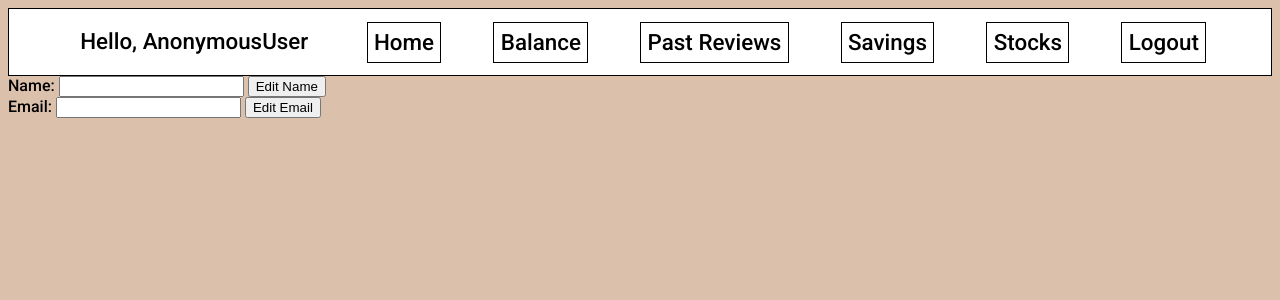
After one commit to NuzziVF/Django_Web_Finance, a Django app: page /edit/ in a window 1280 px wide. The commit adds this page. Shown: the top 300 px of the page. Run offline with Django 4.2, Linux system fonts and the light colour scheme.

Commit message:
added a way to edit the username and email
All that is left is to make a admin page and I should be done with the original goal.

```diff
--- a/config/urls.py
+++ b/config/urls.py
@@ -32,4 +32,5 @@ urlpatterns = [
     # Careful with these two, they will delete or logout if even typed in the url
     path("logout/", logoutUser, name="logout"),
     path("delete/", deleteUser, name="delete"),
+    path("edit/", editPage, name="edit"),
 ]
--- /dev/null
+++ b/login/templates/edit.html
@@ -0,0 +1,15 @@
+{% extends 'homebase.html' %} {% block home_content %}
+<form action="" method="post">
+  {% csrf_token %}
+  <label for="edit-name"> Name: </label>
+  <input type="text" name="edit-name" />
+  <input type="submit" name="edit-name-btn" value="Edit Name" />
+</form>
+
+<form action="" method="post">
+  {% csrf_token %}
+  <label for="edit-email"> Email: </label>
+  <input type="email" name="edit-email" />
+  <input type="submit" name="edit-email-btn" value="Edit Email" />
+</form>
+{% endblock home_content%}
--- a/login/templates/home.html
+++ b/login/templates/home.html
@@ -39,10 +39,16 @@
       {% if User != None %}
       <p>Username: {{ user.username.username }}</p>
       <p>Email: {{ user.email }}</p>
+
       {% else %}
       <p>Username: {{ request.user }}</p>
+
       <p>Email: {{ request.user.email }}</p>
+
       {% endif %}
+      <div class="edit-btn">
+        <a href="{% url 'edit' %}"><button>Edit Account</button></a>
+      </div>
       <div class="delete-btn">
         <a href="{% url 'delete' %}"><button>Delete Account</button></a>
       </div>
--- a/login/views.py
+++ b/login/views.py
@@ -142,6 +142,44 @@ def deleteUser(request):
             return redirect("login")
 
 
+def editPage(request):
+    if request.method == "POST":
+        if "edit-name-btn" in request.POST:
+            name = request.POST.get("edit-name")
+            n = find_name(request.user)
+            u = User.objects.get(username=request.user)
+            n.username = name
+            u.username = name
+            n.save()
+            u.save()
+            print(request.user)
+            print("path1")
+            return redirect("home")
+
+        elif "edit-email-btn" in request.POST:
+            email = request.POST.get("edit-email")
+            try:
+                p = find_person(request.user)
+                u = User.objects.get(username=request.user)
+                p.email = email
+                u.email = email
+                p.save()
+                u.save()
+                print(request.user.email)
+                print("path2")
+                return redirect("home")
+            except Person.DoesNotExist:
+                u = User.objects.get(username=request.user)
+                u.email = email
+                u.save()
+                print(request.user.email)
+                print("path3")
+                return redirect("home")
+
+    else:
+        return render(request, "edit.html")
+
+
 @login_required(login_url="login")
 def reviewsPage(request):
     return redirect("home")
```
Also changed, not shown: db.sqlite3, 1 other file.
